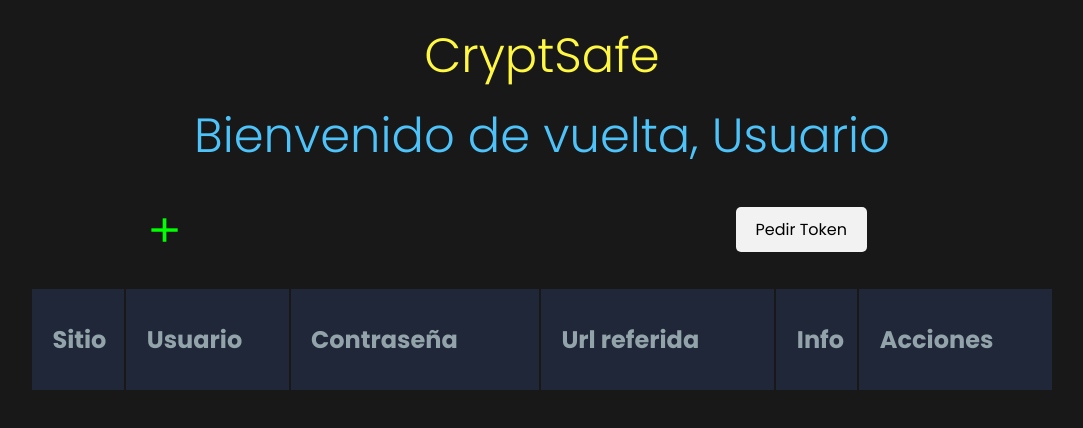
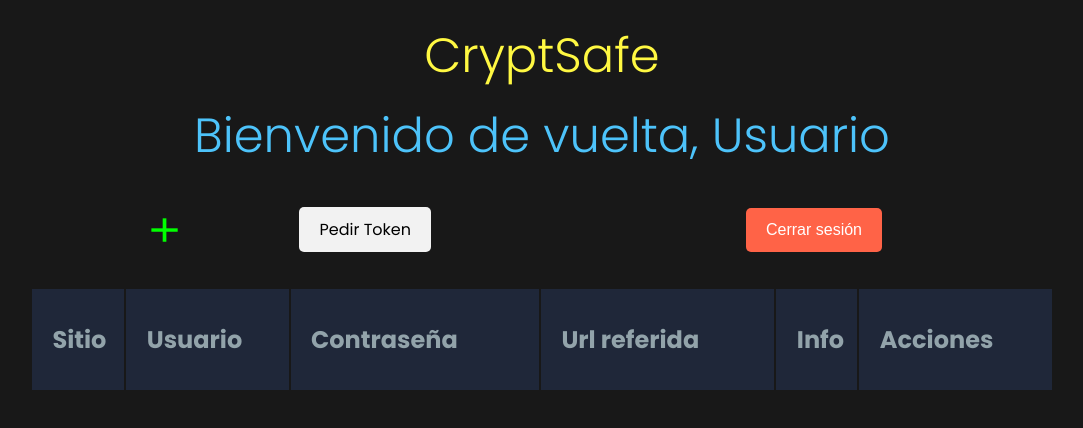
Before and after one commit to Santi-Ortiz/Front-Password-Manager, an Angular app in the folder password-manager/: page /account-list in a window 1280 px wide. Shown: the top 428 px of the page, without its empty margins (98-1181 px from the left). Built offline with nearby package versions, Linux system fonts and the light colour scheme; a web font is replaced by a local one.

Commit message:
Boton de cerrar sesión

```diff
--- a/password-manager/src/app/explore/account-list/account-list.component.css
+++ b/password-manager/src/app/explore/account-list/account-list.component.css
@@ -318,3 +318,24 @@ h2 a {
   height: 20px;
   cursor: pointer;
 }
+
+.btn-logout {
+  background-color: #FF6347;
+  color: white;
+  padding: 13px 20px;
+  font-size: 1em;
+  border: none;
+  border-radius: 5px;
+  cursor: pointer;
+  transition: background-color 0.3s ease;
+  margin-right: 300px;
+}
+
+.btn-logout:hover {
+  background-color: #FF4500;
+}
+
+.logout-section {
+  display: flex;
+  align-items: center;
+}
--- a/password-manager/src/app/explore/account-list/account-list.component.html
+++ b/password-manager/src/app/explore/account-list/account-list.component.html
@@ -36,6 +36,9 @@
         </button>
         <p class="validation-message" *ngIf="validationMessage">{{ validationMessage }}</p>
       </ng-template>
+    </div>
+    <div class="logout-section">
+      <button class="btn-logout" (click)="logout()">Cerrar sesión</button>
     </div>
   </div>
 
--- a/password-manager/src/app/explore/account-list/account-list.component.ts
+++ b/password-manager/src/app/explore/account-list/account-list.component.ts
@@ -9,6 +9,7 @@ import { User } from "../../models/user";
 import { UserService } from "../../services/user.service";
 import { AppService } from '../../services/app.service';
 import { App } from '../../models/app';
+import { Router, RouterLink } from '@angular/router';
 
 @Component({
   selector: 'app-account-list',
@@ -46,7 +47,8 @@ export class AccountListComponent implements OnInit {
     private accountService: AccountService,
     private twofaService: TwofaService,
     private userService: UserService,
-    private appService: AppService
+    private appService: AppService,
+    private router: Router
   ) {}
 
   ngOnInit(): void {
@@ -244,4 +246,9 @@ export class AccountListComponent implements OnInit {
     const remainingSeconds = seconds % 60;
     return `${minutes}m ${remainingSeconds}s`;
   }
+
+  logout(): void {
+    this.authService.logout();
+    this.router.navigate(['/login']);
+  }
 }
--- a/password-manager/src/app/services/auth.service.ts
+++ b/password-manager/src/app/services/auth.service.ts
@@ -92,6 +92,9 @@ export class AuthService {
     localStorage.removeItem('auth_token');
     localStorage.removeItem('auth_role');
     localStorage.removeItem('username');
+    localStorage.removeItem('userId');
+    localStorage.removeItem('authToken');
+    localStorage.removeItem('userRole');
   }
 
   public getToken(): string {
```
